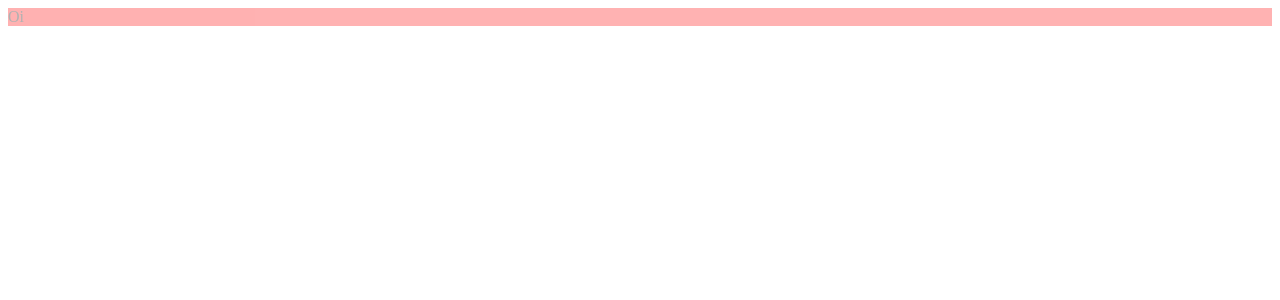
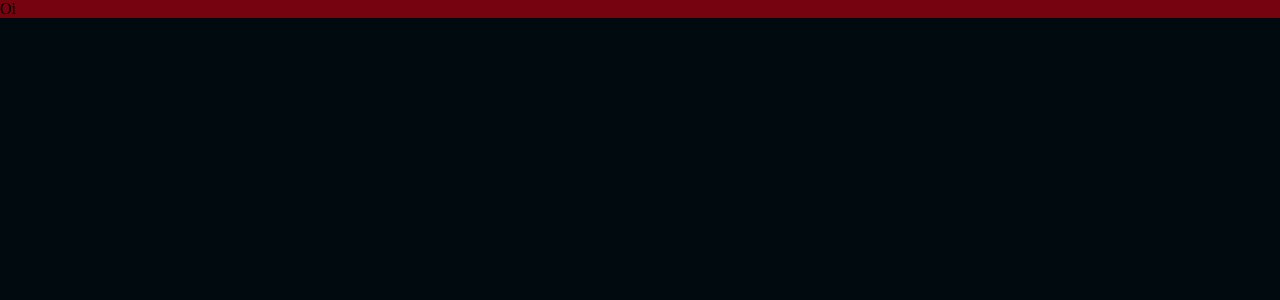
Before and after one commit to fcomateus/explorer-food-frontend, a React (Vite) app: page / in a window 1280 px wide. Shown: the top 300 px of the page. Built offline with nearby package versions, Linux system fonts and the light colour scheme.

Commit message:
addded theme

```diff
--- a/src/components/Header/style.js
+++ b/src/components/Header/style.js
@@ -1,6 +1,5 @@
 import styled from "styled-components";
 
 export const Container = styled.div`
-  background-color: red;
-  opacity: 30%;
+  background-color: ${({ theme }) => theme.COLORS.RED};
 `
--- a/src/main.jsx
+++ b/src/main.jsx
@@ -2,8 +2,15 @@
 import ReactDOM from 'react-dom/client'
 import App from './App.jsx'
 
+import { ThemeProvider } from 'styled-components'
+import GlobalStyles from './styles/global'
+import theme from './styles/theme'
+
 ReactDOM.createRoot(document.getElementById('root')).render(
   <React.StrictMode>
-    <App />
+    <ThemeProvider theme={theme}>
+      <GlobalStyles/>
+      <App/>
+    </ThemeProvider>
   </React.StrictMode>,
 )
--- a/src/styles/global.js
+++ b/src/styles/global.js
@@ -8,6 +8,7 @@
   }
 
   body {
+    background-color: ${({ theme }) => theme.COLORS.BACKGROUND_BODY};
     -webkit-font-smoothing: antialiased;
   }
 
```
